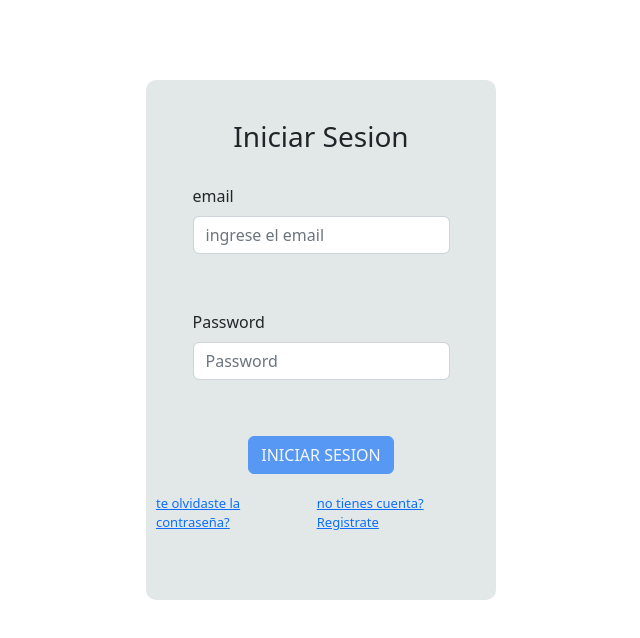
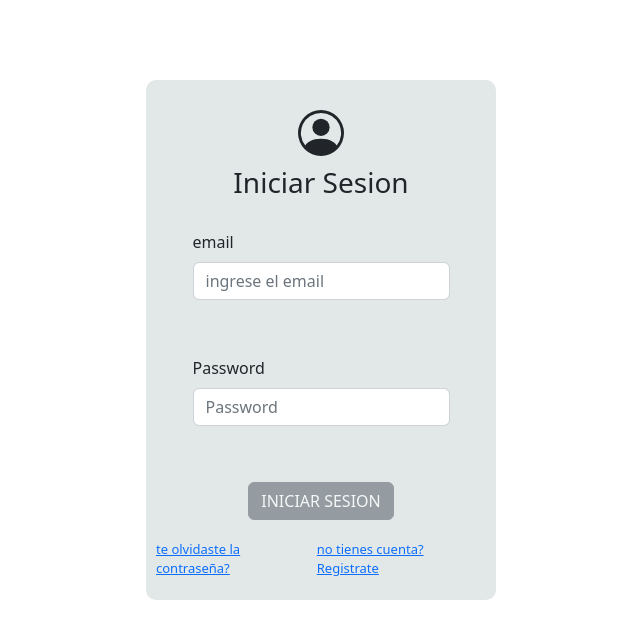
Before and after one commit to EzeVieraRep/MarketPlace, a React app: page /login in a window 1280 px wide. Shown: the top 638 px of the page, without its empty margins (319-959 px from the left). Built offline with nearby package versions, Linux system fonts and the light colour scheme; the HTML template or start-up script is replaced by a standard one.

Commit message:
se instalo boostrap icon y se implemento en login

```diff
--- a/src/components/Login.jsx
+++ b/src/components/Login.jsx
@@ -37,7 +37,10 @@
         <div className="container">
             <form className="form" onSubmit={onSubmit}>
                 <div className="avatar_Container">
-                    <i className="bi bi-person-circle"></i>
+                    <svg xmlns="http://www.w3.org/2000/svg" width="46" height="46" fill="currentColor" class="bi bi-person-circle" viewBox="0 0 16 16">
+                        <path d="M11 6a3 3 0 1 1-6 0 3 3 0 0 1 6 0z" />
+                        <path fill-rule="evenodd" d="M0 8a8 8 0 1 1 16 0A8 8 0 0 1 0 8zm8-7a7 7 0 0 0-5.468 11.37C3.242 11.226 4.805 10 8 10s4.757 1.225 5.468 2.37A7 7 0 0 0 8 1z" />
+                    </svg>
                 </div>
                 <div>
                     <h3 className="title">Iniciar Sesion</h3>
@@ -45,7 +48,7 @@
                 <div className="textField_container">
                     <Form.Group className="mb-3">
                         <Form.Label>email</Form.Label>
-                        <Form.Control type='email' placeholder="ingrese el email" name="email" onChange={changeInput}/>
+                        <Form.Control type='email' placeholder="ingrese el email" name="email" onChange={changeInput} />
                     </Form.Group>
                 </div>
                 <div className="textField_container">
@@ -55,7 +58,7 @@
                     </Form.Group>
                 </div>
                 <div className="button_container">
-                    <Button variant="primary" type="submit" disabled={loginButtonDisabled()}>INICIAR SESION</Button>
+                    <Button variant={!loginButtonDisabled() ? "primary" : "secondary"} type="submit" disabled={loginButtonDisabled()}>INICIAR SESION</Button>
                 </div>
                 <div className="link_container">
                     <Link to="#" className="link">
```
